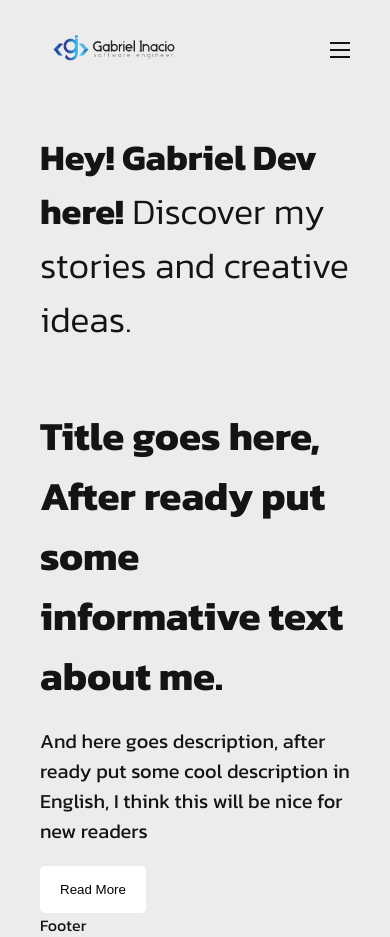
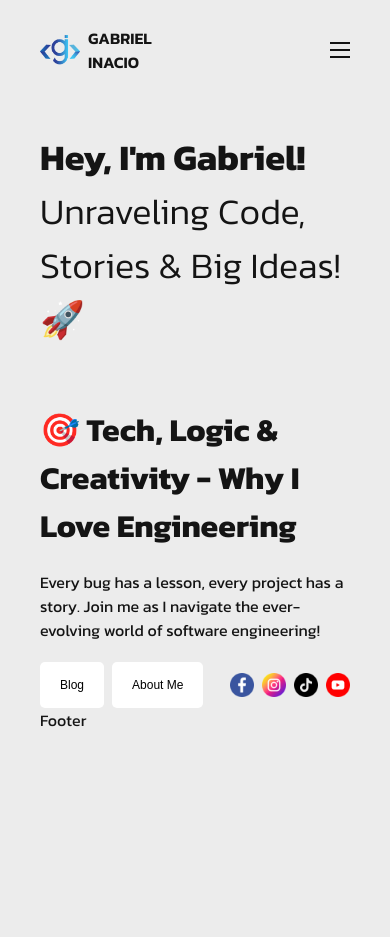
Before and after one commit to gabrielinaciosouza/blog, a Next.js app in the folder blog-web/: page / in a window 390 px wide. After the commit the page ends 844 px from the top, so only its background shows below. Built offline with nearby package versions, Linux system fonts and the light colour scheme.

Commit message:
style: update responsive design and improve layout for navbar and featured components

```diff
--- a/blog-web/src/components/authLinks/authLinks.module.css
+++ b/blog-web/src/components/authLinks/authLinks.module.css
@@ -32,6 +32,11 @@
     font-size: 36px;
 }
 
+@media screen and (max-width: 768px) {
+    .link {
+        font-size: 16px;
+    }
+}
 @media screen and (max-width: 640px) {
     .burger {
         display: flex;
--- a/blog-web/src/components/featured/Featured.tsx
+++ b/blog-web/src/components/featured/Featured.tsx
@@ -6,7 +6,7 @@ const Featured = () => {
     return (
         <div className={styles.container}>
             <h1 className={styles.title}>
-                <b>Hey! Gabriel Dev here!</b> Discover my stories and creative ideas.
+                <b>Hey, I'm Gabriel!</b> Unraveling Code, Stories & Big Ideas!🚀
             </h1>
             <div className={styles.post}>
                 <div className={styles.imgContainer}>
@@ -14,9 +14,18 @@ const Featured = () => {
                 </div>
 
                 <div className={styles.textContainer}>
-                    <h1 className={styles.postTitle}>Title goes here, After ready put some informative text about me.</h1>
-                    <p className={styles.postDescription}>And here goes description, after ready put some cool description in English, I think this will be nice for new readers</p>
-                    <button className={styles.button}>Read More</button>
+                    <h1 className={styles.postTitle}>🎯 Tech, Logic & Creativity - Why I Love Engineering</h1>
+                    <p className={styles.postDescription}>Every bug has a lesson, every project has a story. Join me as I navigate the ever-evolving world of software engineering!</p>
+                    <div className={styles.buttonContainer}>
+                        <button className={styles.button}>Blog</button>
+                        <button className={styles.button}>About Me</button>
+                        <div className={styles.social}>
+                <Image src="/facebook.png" alt="facebook" width={24} height={24}/>
+                <Image src="/instagram.png" alt="instagram" width={24} height={24}/>
+                <Image src="/tiktok.png" alt="tiktok" width={24} height={24}/>
+                <Image src="/youtube.png" alt="youtube" width={24} height={24}/>
+            </div>
+                    </div>
                 </div>
             </div>
         </div>
--- a/blog-web/src/components/featured/featured.module.css
+++ b/blog-web/src/components/featured/featured.module.css
@@ -3,7 +3,7 @@
 }
 
 .title {
-    font-size: 96px;
+    font-size: 64px;
     font-weight: 300;
 }
 
@@ -12,11 +12,13 @@
     display: flex;
     align-items: center;
     gap: 50px;
+    justify-content: flex-start;
+    align-items: flex-start;
 }
 
 .imgContainer {
     flex: 1;
-    height: 500px;
+    height: 320px;
     position: relative;
 }
 
@@ -25,7 +27,7 @@
 }
 
 .textContainer {
-    flex: 1;
+    flex: 1.3;
     display: flex;
     flex-direction: column;
     gap: 20px;
@@ -35,11 +37,24 @@
     font-size: 40px;
 }
 
+.social {
+    display: flex;
+    gap: 10px;
+    flex: 1;
+    align-items: center;
+    justify-content: flex-end;
+}
+
 .postDescription {
     font-size: 20px;
     color: var(--softTextColor);
 }
 
+.buttonContainer {
+    display: flex;
+    gap: 20px;
+    flex-direction: row;
+}
 .button {
     padding: 16px 20px;
     border: none;
@@ -79,4 +94,24 @@
     .title {
         font-size: 36px;
     }
+
+    .postTitle {
+        font-size: 32px;
+    }
+
+    .postDescription {
+        font-size: 16px;
+    }
+
+    .button {
+        font-size: 12px;
+    }
+
+    .buttonContainer {
+        gap: 8px;
+    }
+
+    .social {
+        gap: 8px;
+    }
 }
--- a/blog-web/src/components/navbar/Navbar.tsx
+++ b/blog-web/src/components/navbar/Navbar.tsx
@@ -7,20 +7,15 @@ import AuthLinks from "@/components/authLinks/AuthLinks";
 const Navbar = () => {
     return (
         <div className={styles.container}>
-            <div className={styles.social}>
-                <Image src="/facebook.png" alt="facebook" width={24} height={24}/>
-                <Image src="/instagram.png" alt="instagram" width={24} height={24}/>
-                <Image src="/tiktok.png" alt="tiktok" width={24} height={24}/>
-                <Image src="/youtube.png" alt="youtube" width={24} height={24}/>
-            </div>
             <div className={styles.logo}>
-                <Image src="/logo1.png" alt="logo1" fill className={styles.image}/>
+                <Image src="/logo2.png" alt="logo2" width={48} height={48} className={styles.image}/>
+                <div className={styles.textLogo}>GABRIEL INACIO</div>
             </div>
             <div className={styles.links}>
                 <Link href="/" className={styles.link}>Homepage</Link>
                 <Link href="/" className={styles.link}>Contact</Link>
                 <Link href="/" className={styles.link}>About</Link>
-                <AuthLinks/>
+                <AuthLinks authStatus="authenticated"/>
             </div>
         </div>
     )
--- a/blog-web/src/components/navbar/navbar.module.css
+++ b/blog-web/src/components/navbar/navbar.module.css
@@ -5,21 +5,22 @@
     height: 100px;
 }
 
-.social {
+.logo {
+    flex: 1;
+    position: relative;
     display: flex;
-    gap: 10px;
-    flex: 1;
+    align-items: center;
+    gap: 8px;
 }
 
-.logo {
-    flex: 1;
-    height: 100px;
-    position: relative;
+.textLogo {
+    font-size: 20px;
+    font-weight: 600;
+    color: var(--text-color);
 }
 
 .image {
     object-fit: cover;
-    max-width: 320px;
 }
 
 .links {
@@ -28,6 +29,7 @@
     flex: 1;
     font-size: 20px;
     align-items: center;
+    justify-content: flex-end;
 }
 
 @media screen and (max-width: 1280px) {
@@ -43,18 +45,23 @@
 }
 
 @media screen and (max-width: 1024px) {
-    .social {
-        display: none;
-    }
-
     .logo {
         text-align: left;
     }
 }
 
 @media screen and (max-width: 768px) {
-    .logo {
-        font-size: 24px;
+    .textLogo {
+        font-size: 16px;
+    }
+
+    .image {
+        width: 40px;
+        height: 40px;
+    }
+
+    .link {
+        font-size: 16px;
     }
 
 }
```
Also changed, not shown: blog-web/public/logo2.png (added).
